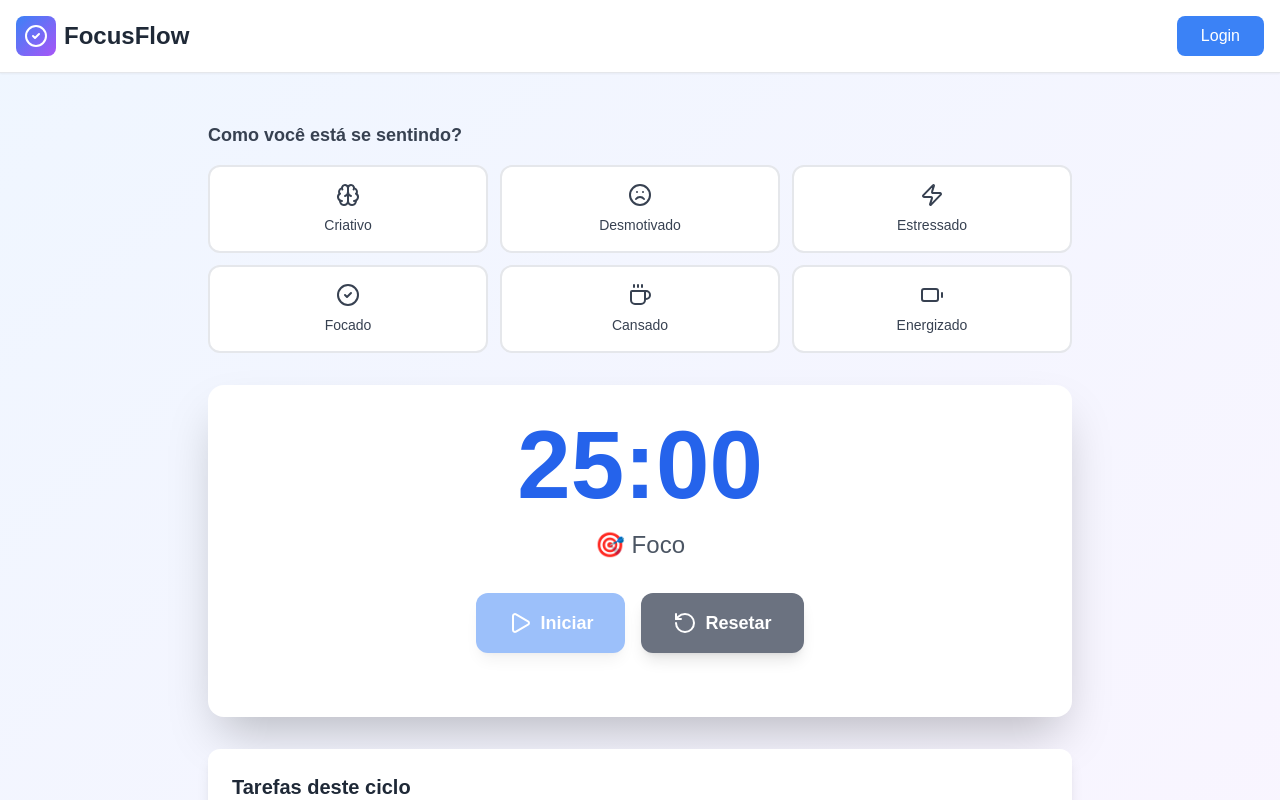
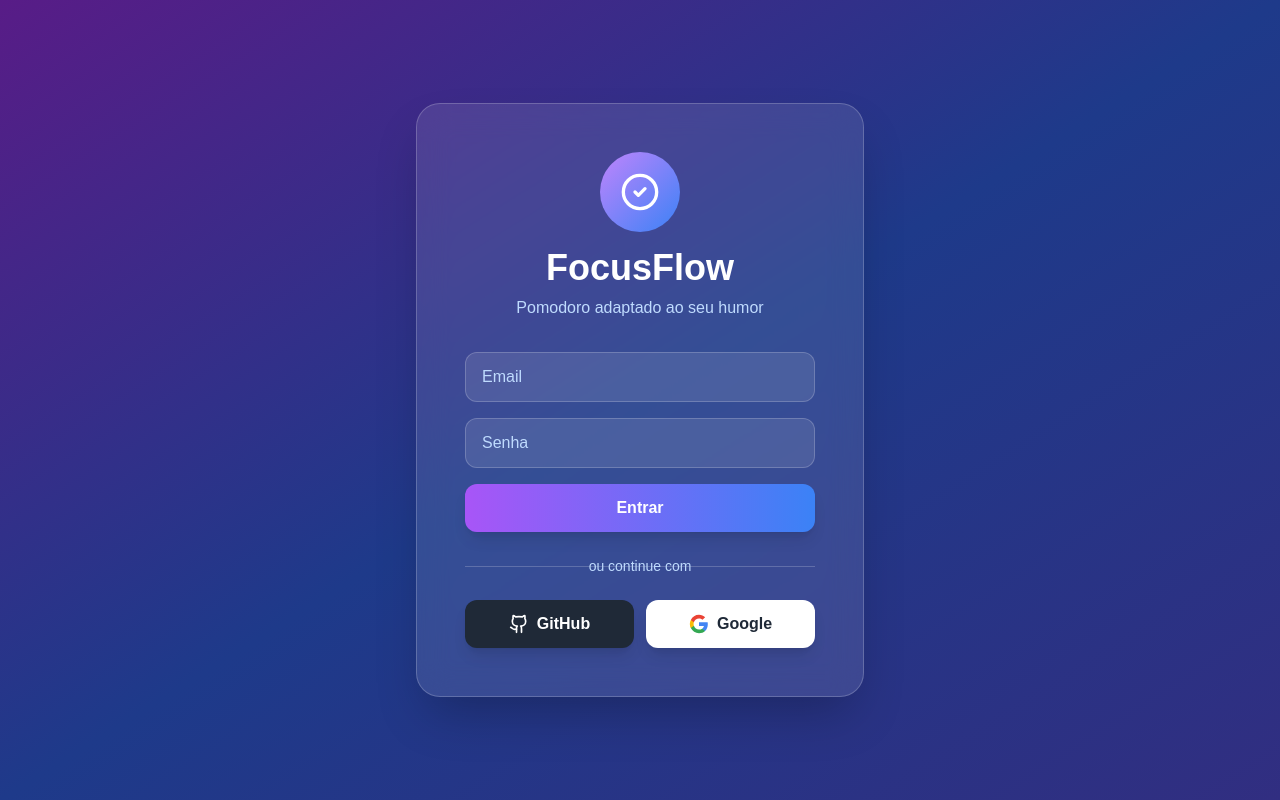
Before and after one commit to iorsini/hackaton, a Next.js app: page / in a window 1280 px wide. Shown: the top 800 px of the page. Built offline with nearby package versions, Linux system fonts and the light colour scheme.

Commit message:
Update page.js

```diff
--- a/src/app/page.js
+++ b/src/app/page.js
@@ -1,7 +1,7 @@
 "use client"
 
 import React, { useState, useEffect, useRef } from 'react';
-import { Play, Pause, RotateCcw, CheckCircle2, Plus, X, Coffee, Brain, Battery, Zap, Frown, Smile } from 'lucide-react';
+import { Play, Pause, RotateCcw, CheckCircle2, Plus, X, Coffee, Brain, Battery, Zap, Frown, Smile, Github, LogOut, User } from 'lucide-react';
 
 // ============ CONSTANTS ============
 const MOODS = {
@@ -130,11 +130,101 @@ const useTimer = (initialMinutes, onComplete) => {
 };
 
 // ============ COMPONENTS ============
+const LoginPage = ({ onLogin }) => {
+  const [email, setEmail] = useState('');
+  const [password, setPassword] = useState('');
+
+  const handleSubmit = (e) => {
+    e.preventDefault();
+    if (email && password) {
+      onLogin({ name: email.split('@')[0], email, avatar: null });
+    }
+  };
+
+  const handleOAuthLogin = (provider) => {
+    onLogin({
+      name: `User via ${provider}`,
+      email: `user@${provider}.com`,
+      avatar: null
+    });
+  };
+
+  return (
+    <div className="min-h-screen bg-gradient-to-br from-purple-900 via-blue-900 to-indigo-900 flex items-center justify-center p-4">
+      <div className="bg-white/10 backdrop-blur-lg rounded-3xl p-8 md:p-12 max-w-md w-full border border-white/20 shadow-2xl">
+        <div className="text-center mb-8">
+          <div className="w-20 h-20 bg-gradient-to-br from-purple-400 to-blue-500 rounded-full mx-auto mb-4 flex items-center justify-center">
+            <CheckCircle2 className="w-10 h-10 text-white" />
+          </div>
+          <h1 className="text-4xl font-bold text-white mb-2">FocusFlow</h1>
+          <p className="text-blue-200">Pomodoro adaptado ao seu humor</p>
+        </div>
+
+        <form onSubmit={handleSubmit} className="space-y-4 mb-6">
+          <input
+            type="email"
+            placeholder="Email"
+            value={email}
+            onChange={(e) => setEmail(e.target.value)}
+            className="w-full px-4 py-3 rounded-xl bg-white/10 border border-white/20 text-white placeholder-blue-200 focus:outline-none focus:ring-2 focus:ring-purple-400"
+            required
+          />
+          <input
+            type="password"
+            placeholder="Senha"
+            value={password}
+            onChange={(e) => setPassword(e.target.value)}
+            className="w-full px-4 py-3 rounded-xl bg-white/10 border border-white/20 text-white placeholder-blue-200 focus:outline-none focus:ring-2 focus:ring-purple-400"
+            required
+          />
+          <button
+            type="submit"
+            className="w-full py-3 bg-gradient-to-r from-purple-500 to-blue-500 text-white rounded-xl font-semibold hover:from-purple-600 hover:to-blue-600 transition-all shadow-lg"
+          >
+            Entrar
+          </button>
+        </form>
+
+        <div className="relative mb-6">
+          <div className="absolute inset-0 flex items-center">
+            <div className="w-full border-t border-white/20"></div>
+          </div>
+          <div className="relative flex justify-center text-sm">
+            <span className="px-4 bg-transparent text-blue-200">ou continue com</span>
+          </div>
+        </div>
+
+        <div className="grid grid-cols-2 gap-3">
+          <button
+            onClick={() => handleOAuthLogin('github')}
+            className="py-3 px-4 bg-gray-800 text-white rounded-xl font-semibold hover:bg-gray-700 transition-all flex items-center justify-center gap-2 shadow-lg"
+          >
+            <Github className="w-5 h-5" />
+            GitHub
+          </button>
+          <button
+            onClick={() => handleOAuthLogin('google')}
+            className="py-3 px-4 bg-white text-gray-800 rounded-xl font-semibold hover:bg-gray-100 transition-all flex items-center justify-center gap-2 shadow-lg"
+          >
+            <svg className="w-5 h-5" viewBox="0 0 24 24">
+              <path fill="#4285F4" d="M22.56 12.25c0-.78-.07-1.53-.2-2.25H12v4.26h5.92c-.26 1.37-1.04 2.53-2.21 3.31v2.77h3.57c2.08-1.92 3.28-4.74 3.28-8.09z"/>
+              <path fill="#34A853" d="M12 23c2.97 0 5.46-.98 7.28-2.66l-3.57-2.77c-.98.66-2.23 1.06-3.71 1.06-2.86 0-5.29-1.93-6.16-4.53H2.18v2.84C3.99 20.53 7.7 23 12 23z"/>
+              <path fill="#FBBC05" d="M5.84 14.09c-.22-.66-.35-1.36-.35-2.09s.13-1.43.35-2.09V7.07H2.18C1.43 8.55 1 10.22 1 12s.43 3.45 1.18 4.93l2.85-2.22.81-.62z"/>
+              <path fill="#EA4335" d="M12 5.38c1.62 0 3.06.56 4.21 1.64l3.15-3.15C17.45 2.09 14.97 1 12 1 7.7 1 3.99 3.47 2.18 7.07l3.66 2.84c.87-2.6 3.3-4.53 6.16-4.53z"/>
+            </svg>
+            Google
+          </button>
+        </div>
+      </div>
+    </div>
+  );
+};
+
 const MoodSelector = ({ selectedMood, onSelect, disabled }) => {
   return (
-    <div className="mb-8">
-      <h3 className="text-lg font-semibold mb-4 text-gray-700">Como você está se sentindo?</h3>
-      <div className="grid grid-cols-2 md:grid-cols-3 gap-3">
+    <div className="mb-6">
+      <h3 className="text-lg font-semibold mb-4 text-gray-800">Como você está se sentindo?</h3>
+      <div className="grid grid-cols-2 lg:grid-cols-3 gap-3">
         {Object.values(MOODS).map((mood) => {
           const Icon = mood.icon;
           const isSelected = selectedMood?.id === mood.id;
@@ -144,7 +234,7 @@ const MoodSelector = ({ selectedMood, onSelect, disabled }) => {
               onClick={() => onSelect(mood)}
               disabled={disabled}
               className={`
-                p-4 rounded-xl border-2 transition-all
+                p-4 rounded-2xl border-2 transition-all
                 ${isSelected
                   ? `${mood.color} text-white border-transparent shadow-lg scale-105`
                   : 'bg-white border-gray-200 hover:border-gray-300 text-gray-700'
@@ -167,11 +257,11 @@ const TimerDisplay = ({ seconds, isBreak }) => {
   const secs = seconds % 60;
 
   return (
-    <div className="text-center mb-8">
-      <div className={`text-8xl font-bold mb-4 ${isBreak ? 'text-green-500' : 'text-blue-600'}`}>
+    <div className="text-center mb-6">
+      <div className={`text-6xl md:text-8xl font-bold mb-3 ${isBreak ? 'text-green-500' : 'text-blue-600'} tabular-nums`}>
         {String(minutes).padStart(2, '0')}:{String(secs).padStart(2, '0')}
       </div>
-      <div className={`text-2xl font-medium ${isBreak ? 'text-green-600' : 'text-gray-600'}`}>
+      <div className={`text-xl md:text-2xl font-medium ${isBreak ? 'text-green-600' : 'text-gray-600'}`}>
         {isBreak ? '☕ Pausa' : '🎯 Foco'}
       </div>
     </div>
@@ -189,8 +279,8 @@ const TaskList = ({ tasks, onAdd, onToggle, onDelete, isBreak }) => {
   };
 
   return (
-    <div className="bg-white rounded-xl p-6 shadow-lg">
-      <h3 className="text-xl font-semibold mb-4 text-gray-800">Tarefas deste ciclo</h3>
+    <div className="bg-white rounded-2xl p-4 md:p-6 shadow-lg">
+      <h3 className="text-lg md:text-xl font-semibold mb-4 text-gray-800">Tarefas</h3>
 
       <div className="flex gap-2 mb-4">
         <input
@@ -198,25 +288,25 @@ const TaskList = ({ tasks, onAdd, onToggle, onDelete, isBreak }) => {
           value={newTask}
           onChange={(e) => setNewTask(e.target.value)}
           onKeyPress={(e) => e.key === 'Enter' && handleAdd()}
-          placeholder="Adicionar tarefa..."
-          className="flex-1 px-4 py-2 border border-gray-300 rounded-lg focus:outline-none focus:ring-2 focus:ring-blue-500"
+          placeholder="Nova tarefa..."
+          className="flex-1 px-3 py-2 border border-gray-300 rounded-lg focus:outline-none focus:ring-2 focus:ring-blue-500 text-sm"
         />
         <button
           onClick={handleAdd}
-          className="px-4 py-2 bg-blue-500 text-white rounded-lg hover:bg-blue-600 transition-colors"
+          className="px-3 py-2 bg-blue-500 text-white rounded-lg hover:bg-blue-600 transition-colors"
         >
           <Plus className="w-5 h-5" />
         </button>
       </div>
 
-      <div className="space-y-2">
+      <div className="space-y-2 max-h-60 overflow-y-auto">
         {tasks.length === 0 ? (
-          <p className="text-gray-400 text-center py-4">Nenhuma tarefa ainda</p>
+          <p className="text-gray-400 text-center py-4 text-sm">Nenhuma tarefa ainda</p>
         ) : (
           tasks.map((task) => (
             <div
               key={task.id}
-              className={`flex items-center gap-3 p-3 rounded-lg border ${
+              className={`flex items-center gap-2 p-3 rounded-lg border ${
                 task.completed ? 'bg-green-50 border-green-200' : 'bg-gray-50 border-gray-200'
               }`}
             >
@@ -225,9 +315,9 @@ const TaskList = ({ tasks, onAdd, onToggle, onDelete, isBreak }) => {
                 checked={task.completed}
                 onChange={() => onToggle(task.id)}
                 disabled={!isBreak}
-                className="w-5 h-5 rounded cursor-pointer"
+                className="w-4 h-4 rounded cursor-pointer"
               />
-              <span className={`flex-1 ${task.completed ? 'line-through text-gray-400' : 'text-gray-700'}`}>
+              <span className={`flex-1 text-sm ${task.completed ? 'line-through text-gray-400' : 'text-gray-700'}`}>
                 {task.text}
               </span>
               <button
@@ -254,15 +344,16 @@ const BreakMessages = ({ mood }) => {
   }, [mood]);
 
   return (
-    <div className="bg-gradient-to-r from-green-400 to-blue-500 text-white rounded-xl p-8 shadow-xl mb-8 text-center">
+    <div className="bg-gradient-to-r from-green-400 to-blue-500 text-white rounded-2xl p-6 md:p-8 shadow-xl mb-6 text-center">
       <div className="text-3xl mb-4">✨</div>
-      <p className="text-2xl font-medium">{currentMessage}</p>
+      <p className="text-xl md:text-2xl font-medium">{currentMessage}</p>
     </div>
   );
 };
 
 // ============ MAIN APP ============
 export default function PomodoroApp() {
+  const [user, setUser] = useState(null);
   const [selectedMood, setSelectedMood] = useState(null);
   const [isBreak, setIsBreak] = useState(false);
   const [tasks, setTasks] = useState([]);
@@ -275,7 +366,6 @@ export default function PomodoroApp() {
     if (!isBreak) {
       setIsBreak(true);
       timer.reset(breakTime);
-      // Notificação
       if ('Notification' in window && Notification.permission === 'granted') {
         new Notification('Pomodoro Concluído! 🎉', {
           body: 'Hora de fazer uma pausa!'
@@ -284,16 +374,20 @@ export default function PomodoroApp() {
     } else {
       setIsBreak(false);
       timer.reset(focusTime);
-      // Save session here if logged in
     }
   };
 
   const timer = useTimer(focusTime, handleTimerComplete);
 
+  useEffect(() => {
+    if (selectedMood && !sessionStarted) {
+      timer.reset(selectedMood.focusTime);
+    }
+  }, [selectedMood]);
+
   const handleStart = () => {
     if (!sessionStarted) {
       setSessionStarted(true);
-      // Request notification permission
       if ('Notification' in window && Notification.permission === 'default') {
         Notification.requestPermission();
       }
@@ -318,72 +412,85 @@ export default function PomodoroApp() {
     setTasks(tasks.filter(t => t.id !== id));
   };
 
+  if (!user) {
+    return <LoginPage onLogin={setUser} />;
+  }
+
   return (
-    <div className="min-h-screen bg-gradient-to-br from-blue-50 to-purple-50">
+    <div className="min-h-screen bg-gradient-to-br from-blue-50 via-purple-50 to-pink-50">
       {/* Header */}
-      <header className="bg-white shadow-sm border-b border-gray-200">
-        <div className="container mx-auto px-4 py-4 flex justify-between items-center">
+      <header className="bg-white/80 backdrop-blur-sm shadow-sm border-b border-gray-200 sticky top-0 z-10">
+        <div className="container mx-auto px-4 py-3 flex justify-between items-center">
           <div className="flex items-center gap-2">
-            <div className="w-10 h-10 bg-gradient-to-br from-blue-500 to-purple-500 rounded-lg flex items-center justify-center">
-              <CheckCircle2 className="w-6 h-6 text-white" />
+            <div className="w-8 h-8 md:w-10 md:h-10 bg-gradient-to-br from-blue-500 to-purple-500 rounded-lg flex items-center justify-center">
+              <CheckCircle2 className="w-5 h-5 md:w-6 md:h-6 text-white" />
             </div>
-            <h1 className="text-2xl font-bold text-gray-800">FocusFlow</h1>
+            <h1 className="text-xl md:text-2xl font-bold text-gray-800">FocusFlow</h1>
           </div>
-          <button className="px-6 py-2 bg-blue-500 text-white rounded-lg hover:bg-blue-600 transition-colors font-medium">
-            Login
+          <div className="flex items-center gap-3">
+            <div className="hidden md:flex items-center gap-2 text-sm text-gray-600">
+              <User className="w-4 h-4" />
+              <span className="font-medium">{user.name}</span>
+            </div>
+            <button
+              onClick={() => setUser(null)}
+              className="px-3 py-2 text-red-600 hover:bg-red-50 rounded-lg transition-colors flex items-center gap-1 text-sm"
+            >
+              <LogOut className="w-4 h-4" />
+              <span className="hidden md:inline">Sair</span>
             </button>
+          </div>
         </div>
       </header>
 
       {/* Main Content */}
-      <main className="container mx-auto px-4 py-12 max-w-4xl">
-        {!sessionStarted && (
-          <MoodSelector
-            selectedMood={selectedMood}
-            onSelect={setSelectedMood}
-            disabled={sessionStarted}
-          />
-        )}
-
+      <main className="container mx-auto px-4 py-4 md:py-8 max-w-6xl">
+        <div className="grid lg:grid-cols-2 gap-6">
+          {/* Left Column - Timer (first on mobile) */}
+          <div className="order-1 space-y-6">
             {isBreak && <BreakMessages mood={selectedMood} />}
 
-        <div className="bg-white rounded-2xl shadow-2xl p-8 mb-8">
+            <div className="bg-white rounded-3xl shadow-2xl p-6 md:p-8">
               <TimerDisplay seconds={timer.seconds} isBreak={isBreak} />
 
-          <div className="flex justify-center gap-4 mb-8">
+              <div className="flex justify-center gap-3 mb-6">
                 {!timer.isActive ? (
                   <button
                     onClick={handleStart}
                     disabled={!selectedMood}
-                className="px-8 py-4 bg-blue-500 text-white rounded-xl hover:bg-blue-600 transition-colors font-semibold text-lg flex items-center gap-2 disabled:opacity-50 disabled:cursor-not-allowed shadow-lg"
+                    className="px-6 md:px-8 py-3 md:py-4 bg-blue-500 text-white rounded-xl hover:bg-blue-600 transition-colors font-semibold text-base md:text-lg flex items-center gap-2 disabled:opacity-50 disabled:cursor-not-allowed shadow-lg"
                   >
-                <Play className="w-6 h-6" />
+                    <Play className="w-5 h-5 md:w-6 md:h-6" />
                     Iniciar
                   </button>
                 ) : (
                   <button
                     onClick={timer.pause}
-                className="px-8 py-4 bg-yellow-500 text-white rounded-xl hover:bg-yellow-600 transition-colors font-semibold text-lg flex items-center gap-2 shadow-lg"
+                    className="px-6 md:px-8 py-3 md:py-4 bg-yellow-500 text-white rounded-xl hover:bg-yellow-600 transition-colors font-semibold text-base md:text-lg flex items-center gap-2 shadow-lg"
                   >
-                <Pause className="w-6 h-6" />
+                    <Pause className="w-5 h-5 md:w-6 md:h-6" />
                     Pausar
                   </button>
                 )}
 
                 <button
                   onClick={handleReset}
-              className="px-8 py-4 bg-gray-500 text-white rounded-xl hover:bg-gray-600 transition-colors font-semibold text-lg flex items-center gap-2 shadow-lg"
+                  className="px-6 md:px-8 py-3 md:py-4 bg-gray-500 text-white rounded-xl hover:bg-gray-600 transition-colors font-semibold text-base md:text-lg flex items-center gap-2 shadow-lg"
                 >
-              <RotateCcw className="w-6 h-6" />
+                  <RotateCcw className="w-5 h-5 md:w-6 md:h-6" />
                   Resetar
                 </button>
               </div>
 
-          {isBreak && tasks.length > 0 && (
-            <div className="bg-blue-50 border-2 border-blue-200 rounded-lg p-4 mb-6">
-              <p className="text-blue-800 font-medium text-center">
-                💡 Marque as tarefas que você conseguiu completar!
-              </p>
+              {selectedMood && (
+                <div className="text-center">
+                  <div className="inline-flex items-center gap-2 px-4 py-2 bg-gray-100 rounded-full">
+                    <selectedMood.icon className="w-5 h-5" />
+                    <span className="font-medium text-gray-700">{selectedMood.label}</span>
+                    <span className="text-gray-500 text-sm">
+                      {selectedMood.focusTime}min / {selectedMood.breakTime}min
+                    </span>
+                  </div>
                 </div>
               )}
             </div>
@@ -395,10 +502,29 @@ export default function PomodoroApp() {
               onDelete={deleteTask}
               isBreak={isBreak}
             />
+          </div>
+
+          {/* Right Column - Mood Selector (second on mobile) */}
+          <div className="order-2">
+            <MoodSelector
+              selectedMood={selectedMood}
+              onSelect={setSelectedMood}
+              disabled={sessionStarted}
+            />
+
+            {!sessionStarted && selectedMood && (
+              <div className="bg-blue-50 border-2 border-blue-200 rounded-2xl p-4 mt-4">
+                <p className="text-blue-800 font-medium text-center text-sm">
+                  💡 Seu período de foco será de {selectedMood.focusTime} minutos com {selectedMood.breakTime} minutos de pausa
+                </p>
+              </div>
+            )}
+          </div>
+        </div>
       </main>
 
       {/* Footer */}
-      <footer className="text-center py-8 text-gray-500">
+      <footer className="text-center py-6 md:py-8 text-gray-500 text-sm">
         <p>Feito com 💙 para melhorar sua produtividade</p>
       </footer>
     </div>
```
Lines whose indentation alone changed are shown as unchanged.
